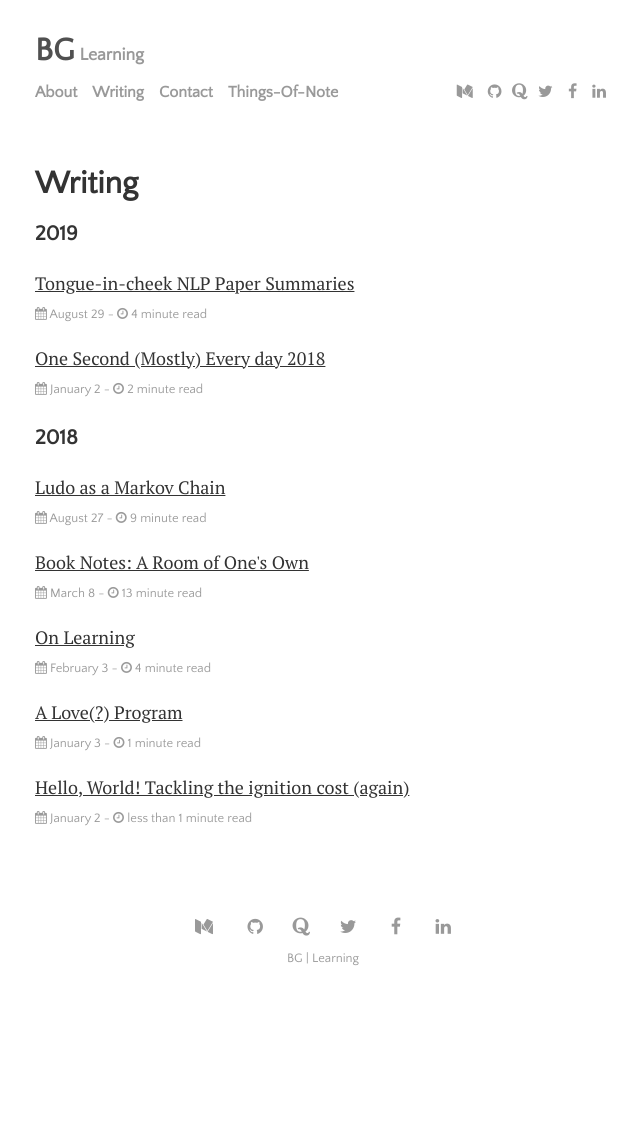
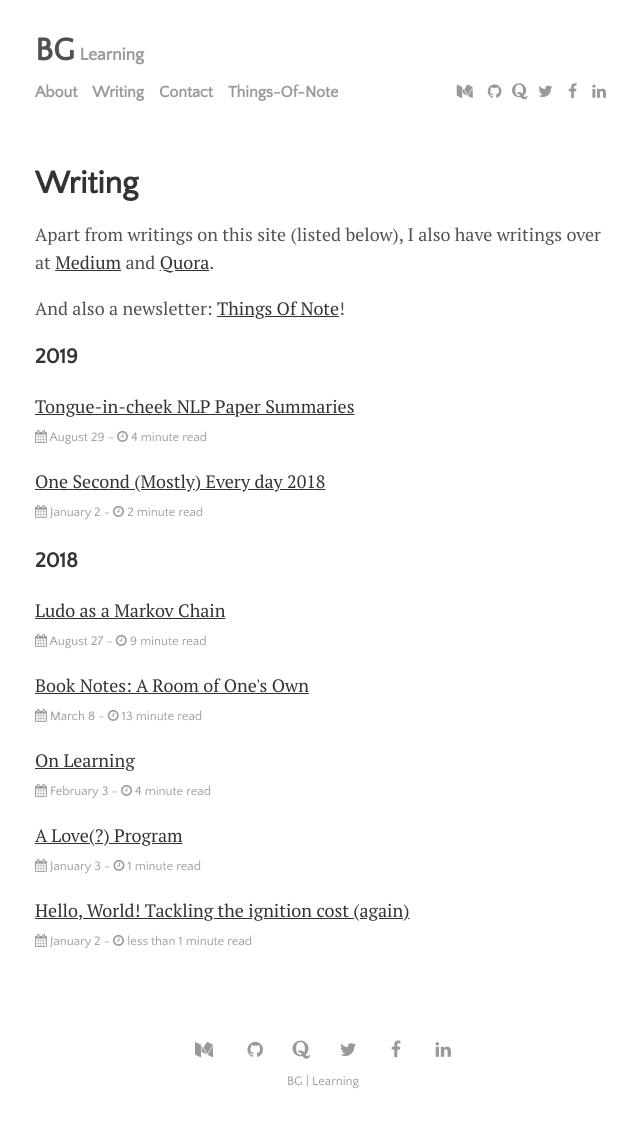
Before and after one commit to bglearning/bglearning.github.io, a Jekyll site: the page built from menu/writing.md, in a window 1280 px wide. Shown: the whole page, without its empty margins (317-957 px from the left). Built offline with Jekyll 4.4.1, drawn with Linux system fonts in a browser that asks for light colours; before the commit the page ends 1004 px from its top, so only the background shows below that.

Commit message:
Update "Writing" page to also link explicitly to external places

```diff
--- a/menu/writing.md
+++ b/menu/writing.md
@@ -2,6 +2,9 @@
 layout: page
 title: Writing
 ---
+Apart from writings on this site (listed below), I also have writings over at [Medium](https://medium.com/@bijaygurung) and [Quora](https://www.quora.com/profile/Bijay-Gurung-5).
+
+And also a newsletter: [Things Of Note](https://bglearning.substack.com/)!
 <ul class="posts">
   {% for post in site.posts %}
 
```
